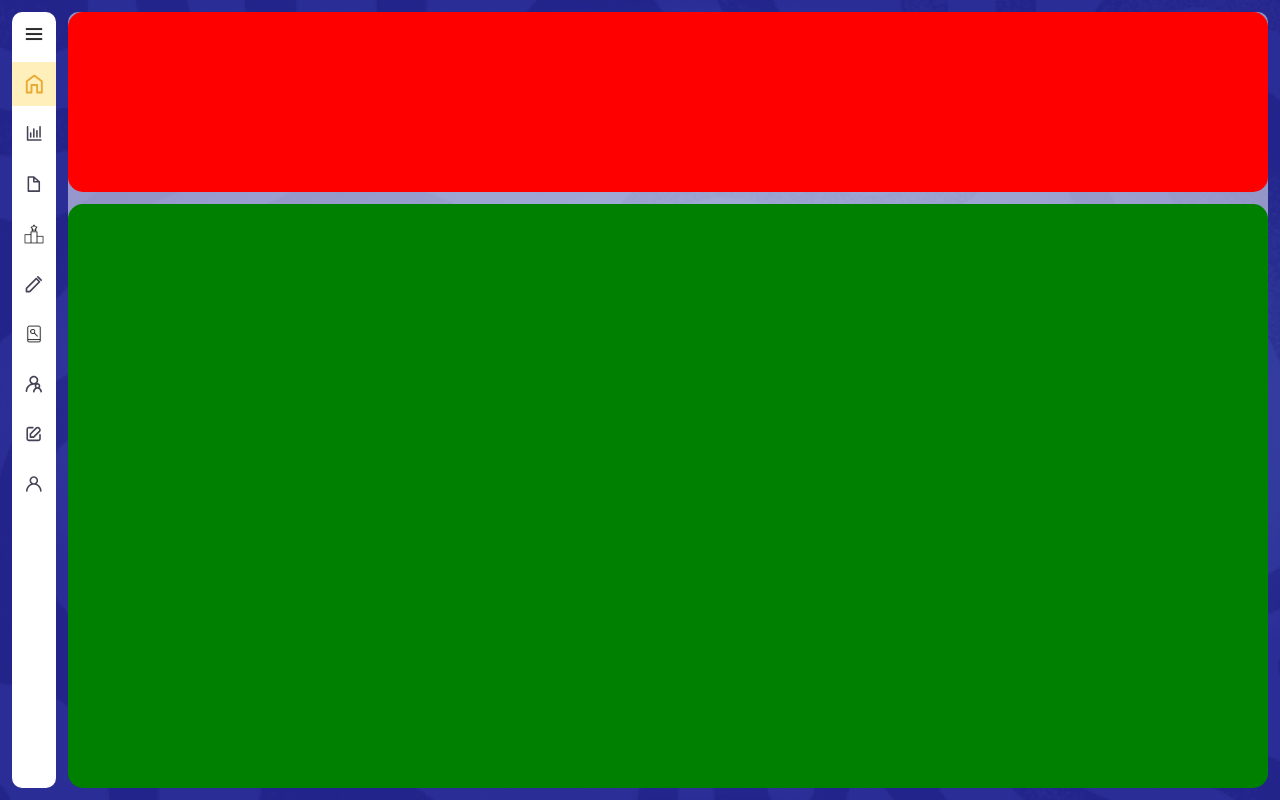
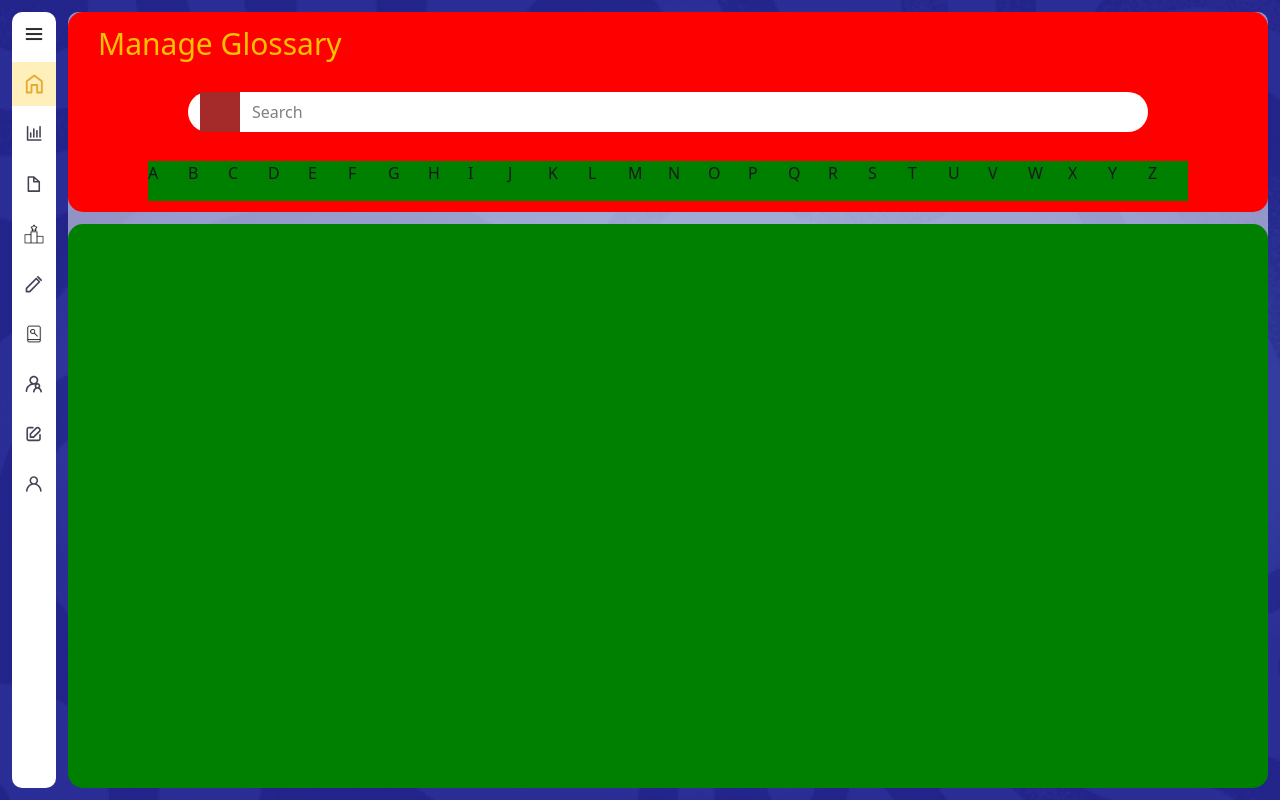
Before and after one commit to salles4/NU-Mindify-Web, a React (Vite) app: page /glossary in a window 1280 px wide. Built offline with nearby package versions, Linux system fonts and the light colour scheme.

Commit message:
glossary header

```diff
--- a/src/App.jsx
+++ b/src/App.jsx
@@ -37,6 +37,7 @@ function App() {
               <Route path='/students' element={<ManageStudents />} />
               <Route path='/profile' element={<Profile />} />
               <Route path='/account' element={<AccountManagement />} />
+              <Route path='*' element={<Dashboard />} />
             </Routes>
           </div>
         </div>
--- a/src/index.css
+++ b/src/index.css
@@ -16,6 +16,8 @@
     --menu-text: 16px;
 
     --content-container-height: calc(var(--main_height) - (var(--spacing) * 3));
+
+    --glossary-header-height: 200px;
   }
 
 * {
@@ -197,7 +199,7 @@
 .user-name{
   font-size: 18px;
   font-weight: 700;
-  color: rgb(234, 175, 13)
+  color: #FFEFBA;
 }
 
 .user-email{
@@ -253,21 +255,94 @@
 
 
 
-/*----- GLOSSARY AND QUESTIONS HEADER -----*/
 
-.content-header{
+
+/* ------------------------------------------- FOR MANAGE GLOSSARY AND QUESTION ONLY ---------------------------- */
+
+/*----- GLOSSARY AND QUESTIONS HEADER AND BODY -----*/
+
+.glossary-header{
   width: 100%;
-  height: 180px;
+  height: var(--glossary-header-height);
   background-color: red;
   border-radius: 15px;
   margin: 0 0 var(--spacing) 0;
 }
 
-.content-body{
+.glossary-body{
   width: 100%;
-  height: calc(var(--content-container-height) - 180px);
+  height: calc(var(--content-container-height) - var(--glossary-header-height));
   background-color: green;
   border-radius: 15px;
 }
 
 /********************************/
+
+
+/*----- TITLE, SEARCH BAR AND BTN LETTERS -----*/
+
+.glossary-title-container{
+  width: 100%;
+  height: calc((var(--glossary-header-height) - (var(--mini-spacing)) * 2) / 3);
+  background-color: transparent;
+  margin: 0 0 var(--mini-spacing) 0;
+  display: flex;
+  align-items: center;
+  padding: 0 0 0 30px;
+}
+
+.glossary-title{
+  font-size: 30px;
+  color: #FFC100;
+}
+
+
+.glossary-search-container {
+  width: 100%;
+  height: calc((var(--glossary-header-height) - (var(--mini-spacing)) * 2) / 3);
+  margin: 0 0 var(--mini-spacing) 0;
+  display: flex;
+  justify-content: center;
+  align-items: center;
+}
+
+.glossary-search-holder {
+  width: 80%;
+  height: 40px;
+  background-color: white;
+  border-radius: 30px;
+  display: flex;
+  align-items: center;
+  padding: 0 var(--spacing);
+}
+
+.search-btn {
+  width: 40px;
+  height: 100%;
+  border: none;
+  background-color: brown;
+  cursor: pointer;
+  margin: 0 var(--mini-spacing) 0 0;
+}
+
+.search-input {
+  flex-grow: 1;
+  height: 100%;
+  border: none;
+  outline: none;
+  padding: 0 var(--mini-spacing);
+  color: black;
+}
+
+
+.glossary-letters-btn-container{
+  width: 100%;
+  height: calc((var(--glossary-header-height) - (var(--mini-spacing) * 2)) / 3);
+  display: flex;
+  justify-content: center;
+  align-items: center;
+}
+
+/********************************/
+
+/* *********************************************************************************************************** */
--- a/src/pages/glossary/ManageGlossary.jsx
+++ b/src/pages/glossary/ManageGlossary.jsx
@@ -1,12 +1,39 @@
+import { useState } from "react";
 
 
 export default function ManageGlossary() {
+
+
+    const letters = ['A', 'B', 'C', 'D', 'E', 'F', 'G', 'H', 'I', 'J', 'K', 'L', 'M', 'N', 'O', 'P', 'Q', 'R', 'S', 'T', 'U', 'V', 'W', 'X', 'Y', 'Z']
+
     return (
         <>
-            <div className="content-header">
+            <div className="glossary-header">
+                <div className="glossary-title-container">
+                    <h1 className="glossary-title">Manage Glossary</h1>
+                </div>
 
+                <div className="glossary-search-container">
+                    <div className="glossary-search-holder">
+                        <button className="search-btn">
+
+                        </button>
+                        <input type="text" placeholder="Search" className="search-input">
+
+                        </input>
+                    </div>
+                </div>
+
+                <div className="glossary-letters-btn-container">
+                    {letters.map((elem, index) =>
+                        <div style={{width: 40, height: 40, backgroundColor: 'green'}} key={index}>
+                            <h1>{elem}</h1>
+                        </div>
+
+                    )}
+                </div>
             </div>
-            <div className="content-body">
+            <div className="glossary-body">
 
             </div>
         </>
```
